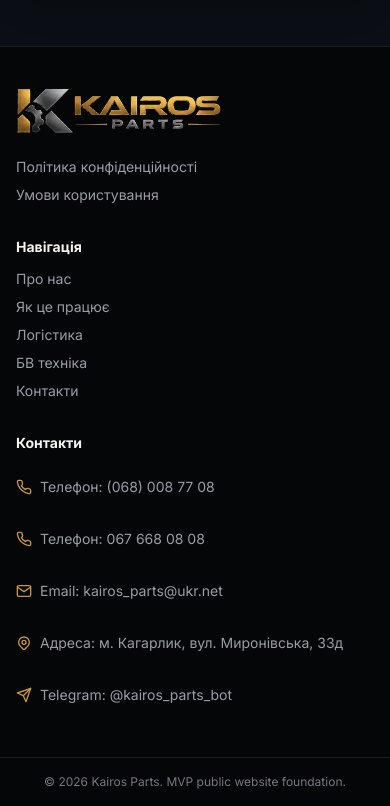
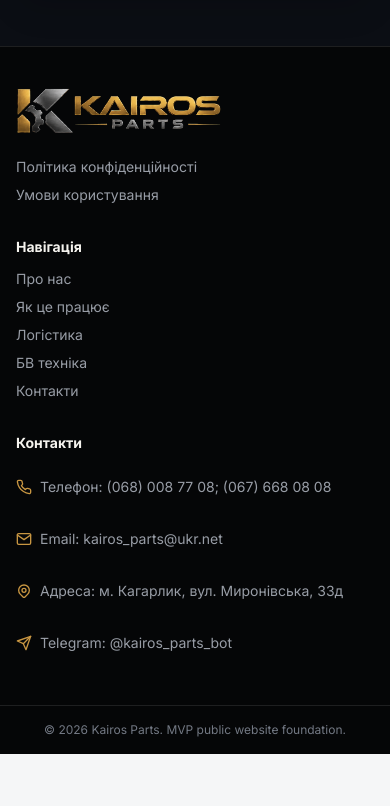
Before and after one commit to Serhiy199/Kairos-Parts, a Next.js app: page /privacy-policy in a window 390 px wide. Shown: the part 9410-10216 px from the top of the page. After the commit the page ends 10164 px from the top, so only its background shows below. Built offline with nearby package versions, Linux system fonts and the light colour scheme; no server answers.

Commit message:
fix: refine phone contact presentation

```diff
--- a/app/(public)/contacts/page.tsx
+++ b/app/(public)/contacts/page.tsx
@@ -19,6 +19,9 @@ type ContactItem = {
   href?: string;
   external?: boolean;
   ariaLabel?: string;
+  additionalValue?: string;
+  additionalHref?: string;
+  additionalAriaLabel?: string;
   secondaryLabel?: string;
   secondaryValue?: string;
   secondaryDescription?: string;
@@ -34,11 +37,9 @@ const contacts: ContactItem[] = [
     icon: TbPhone,
     href: siteContacts.phone.href,
     ariaLabel: `Зателефонувати за номером ${siteContacts.phone.display}`,
-    secondaryLabel: 'ТЕЛЕФОН У РЕКВІЗИТАХ',
-    secondaryValue: companyLegalDetails.legalPhone.display,
-    secondaryDescription: 'Контактний телефон юридичної особи.',
-    secondaryHref: companyLegalDetails.legalPhone.href,
-    secondaryAriaLabel: `Зателефонувати за номером ${companyLegalDetails.legalPhone.display}`
+    additionalValue: companyLegalDetails.legalPhone.display,
+    additionalHref: companyLegalDetails.legalPhone.href,
+    additionalAriaLabel: `Зателефонувати за номером ${companyLegalDetails.legalPhone.display}`
   },
   {
     label: 'EMAIL',
@@ -160,7 +161,7 @@ export default function ContactsPage() {
                   {contacts.map((contact) => {
                     const Icon = contact.icon;
                     const valueClassName =
-                      'mt-1 inline-block text-lg font-bold leading-7 text-public-primary transition sm:text-xl';
+                      'mt-1 text-lg font-bold leading-7 text-public-primary transition sm:text-xl';
 
                     return (
                       <div key={contact.label} className="flex gap-4 py-6 first:pt-0 last:pb-0">
@@ -180,8 +181,17 @@ export default function ContactsPage() {
                               {contact.value}
                             </a>
                           ) : (
-                            <p className={`${valueClassName} break-words`}>{contact.value}</p>
+                            <p className={`${valueClassName} inline-block break-words`}>{contact.value}</p>
                           )}
+                          {contact.additionalValue && contact.additionalHref ? (
+                            <a
+                              href={contact.additionalHref}
+                              aria-label={contact.additionalAriaLabel}
+                              className={`${valueClassName} flex min-h-11 w-fit items-center whitespace-nowrap hover:text-accent focus-visible:rounded-sm focus-visible:outline focus-visible:outline-2 focus-visible:outline-offset-4 focus-visible:outline-accent sm:min-h-0`}
+                            >
+                              {contact.additionalValue}
+                            </a>
+                          ) : null}
                           <p className="mt-2 text-sm leading-6 text-public-muted">{contact.description}</p>
                           {contact.secondaryValue ? (
                             <div className="mt-4 border-t border-public-border pt-4">
@@ -197,7 +207,7 @@ export default function ContactsPage() {
                                   {contact.secondaryValue}
                                 </a>
                               ) : (
-                                <p className={`${valueClassName} break-words`}>{contact.secondaryValue}</p>
+                                <p className={`${valueClassName} inline-block break-words`}>{contact.secondaryValue}</p>
                               )}
                               <p className="mt-2 text-sm leading-6 text-public-muted">
                                 {contact.secondaryDescription}
--- a/components/layout/public-layout.tsx
+++ b/components/layout/public-layout.tsx
@@ -98,22 +98,27 @@ export async function PublicLayout({ children }: { children: React.ReactNode })
           <div>
             <p className="text-sm font-bold text-public-primary">Контакти</p>
             <address className="mt-3 grid min-w-0 gap-2 text-sm not-italic text-public-muted">
+              <div className="flex min-h-11 min-w-0 items-center gap-2">
+                <ActionIcon name="phone" className="size-4 shrink-0 text-accent" />
+                <p className="min-w-0 leading-6">
+                  <span>Телефон: </span>
                   <a
                     href={siteContacts.phone.href}
                     aria-label={`Зателефонувати за номером ${siteContacts.phone.display}`}
-                className="inline-flex min-h-11 min-w-0 items-center gap-2 transition hover:text-public-primary focus-visible:outline focus-visible:outline-2 focus-visible:outline-offset-2 focus-visible:outline-accent"
+                    className="whitespace-nowrap transition hover:text-public-primary focus-visible:rounded-sm focus-visible:outline focus-visible:outline-2 focus-visible:outline-offset-2 focus-visible:outline-accent"
                   >
-                <ActionIcon name="phone" className="size-4 text-accent" />
-                <span>Телефон: {siteContacts.phone.display}</span>
+                    {siteContacts.phone.display}
                   </a>
+                  <span aria-hidden="true">; </span>
                   <a
                     href={companyLegalDetails.legalPhone.href}
                     aria-label={`Зателефонувати за номером ${companyLegalDetails.legalPhone.display}`}
-                className="inline-flex min-h-11 min-w-0 items-center gap-2 transition hover:text-public-primary focus-visible:outline focus-visible:outline-2 focus-visible:outline-offset-2 focus-visible:outline-accent"
+                    className="whitespace-nowrap transition hover:text-public-primary focus-visible:rounded-sm focus-visible:outline focus-visible:outline-2 focus-visible:outline-offset-2 focus-visible:outline-accent"
                   >
-                <ActionIcon name="phone" className="size-4 text-accent" />
-                <span>Телефон: {companyLegalDetails.legalPhone.display}</span>
+                    {companyLegalDetails.legalPhone.display}
                   </a>
+                </p>
+              </div>
               <a
                 href={siteContacts.email.href}
                 aria-label={`Написати на email ${siteContacts.email.display}`}
--- a/lib/company-details.ts
+++ b/lib/company-details.ts
@@ -9,7 +9,7 @@ export const companyLegalDetails = {
       '09201, Україна, Київська область, Обухівський район, м. Кагарлик, вул. Сергієнка, буд. 20'
   },
   legalPhone: {
-    display: '067 668 08 08',
+    display: '(067) 668 08 08',
     href: 'tel:+380676680808'
   },
   email: siteContacts.email,
```
Also changed, not shown: scripts/check-stage-legal-1a-contacts.ts (+13 -2 lines), scripts/check-stage-legal-1f-contacts-content-consolidation.ts (+7 -2 lines). Lines whose indentation alone changed are shown as unchanged.
